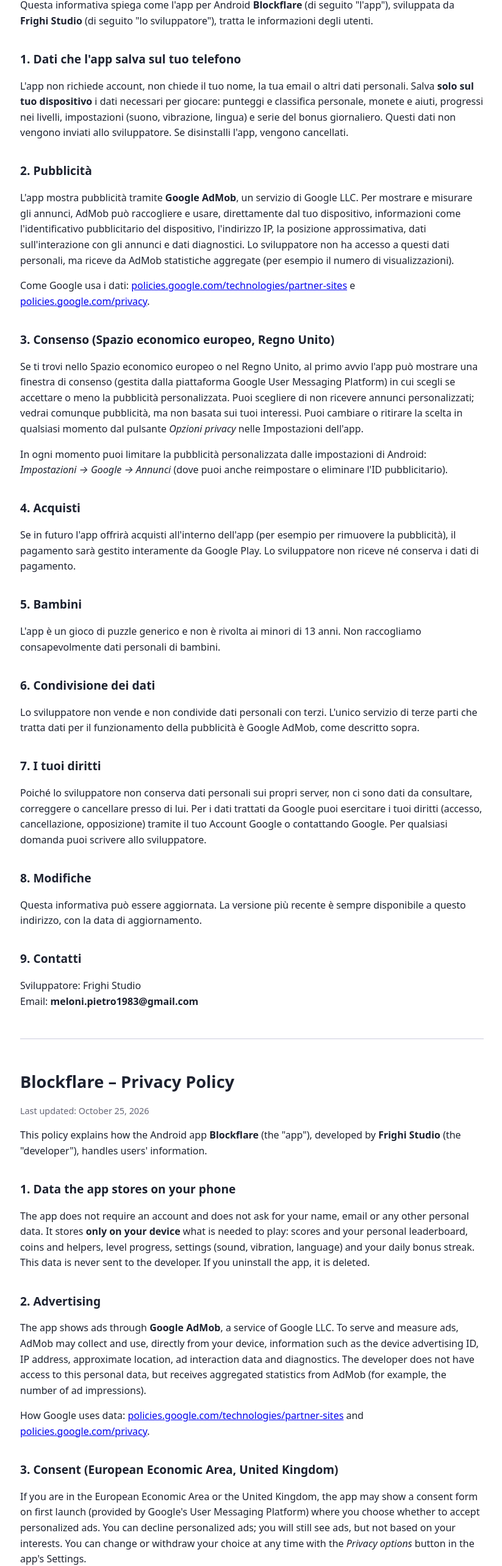
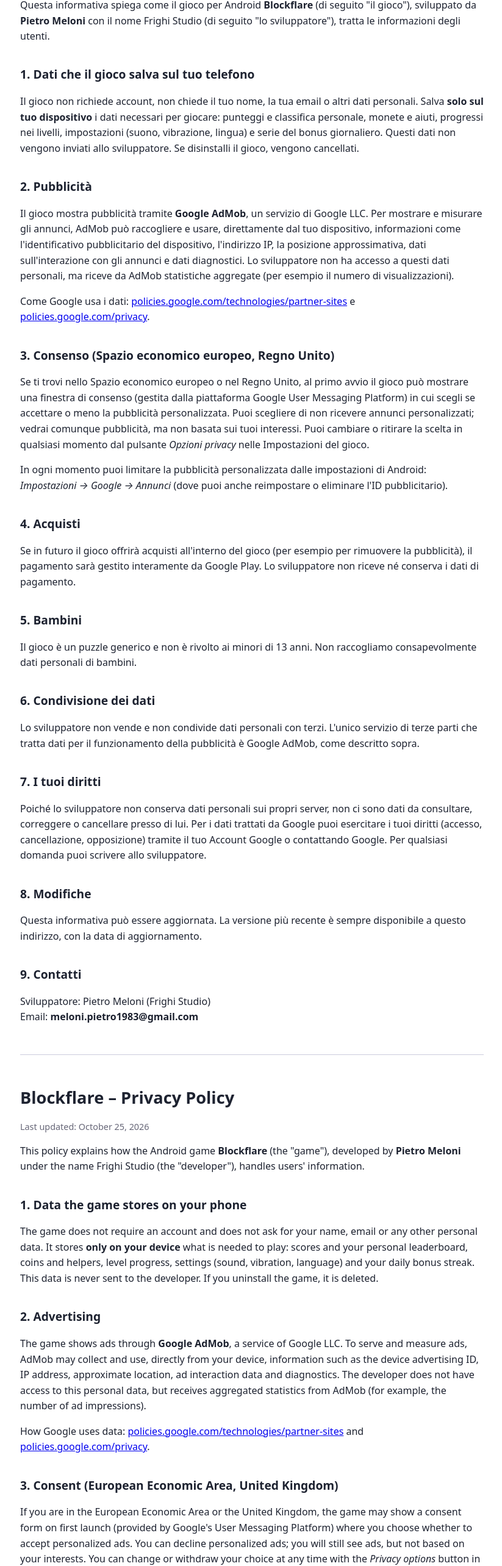
Before and after one commit to Frighi83/blockflare-privacy, a plain HTML site: page index.html in a window 1280 px wide. Shown: the part 173-2741 px from the top of the page at 61% size, without its empty margins (227-1050 px from the left). Drawn offline with Linux system fonts and the light colour scheme.

Commit message:
Update index.html

```diff
--- a/index.html
+++ b/index.html
@@ -22,24 +22,24 @@
 <h1>Blockflare – Informativa sulla privacy</h1>
 <p class="muted">Ultimo aggiornamento: 25 ottobre 2026</p>
 
-<p>Questa informativa spiega come l'app per Android <strong>Blockflare</strong> (di seguito "l'app"), sviluppata da <strong>Frighi Studio</strong> (di seguito "lo sviluppatore"), tratta le informazioni degli utenti.</p>
+<p>Questa informativa spiega come il gioco per Android <strong>Blockflare</strong> (di seguito "il gioco"), sviluppato da <strong>Pietro Meloni</strong> con il nome Frighi Studio (di seguito "lo sviluppatore"), tratta le informazioni degli utenti.</p>
 
-<h2>1. Dati che l'app salva sul tuo telefono</h2>
-<p>L'app non richiede account, non chiede il tuo nome, la tua email o altri dati personali. Salva <strong>solo sul tuo dispositivo</strong> i dati necessari per giocare: punteggi e classifica personale, monete e aiuti, progressi nei livelli, impostazioni (suono, vibrazione, lingua) e serie del bonus giornaliero. Questi dati non vengono inviati allo sviluppatore. Se disinstalli l'app, vengono cancellati.</p>
+<h2>1. Dati che il gioco salva sul tuo telefono</h2>
+<p>Il gioco non richiede account, non chiede il tuo nome, la tua email o altri dati personali. Salva <strong>solo sul tuo dispositivo</strong> i dati necessari per giocare: punteggi e classifica personale, monete e aiuti, progressi nei livelli, impostazioni (suono, vibrazione, lingua) e serie del bonus giornaliero. Questi dati non vengono inviati allo sviluppatore. Se disinstalli il gioco, vengono cancellati.</p>
 
 <h2>2. Pubblicità</h2>
-<p>L'app mostra pubblicità tramite <strong>Google AdMob</strong>, un servizio di Google LLC. Per mostrare e misurare gli annunci, AdMob può raccogliere e usare, direttamente dal tuo dispositivo, informazioni come l'identificativo pubblicitario del dispositivo, l'indirizzo IP, la posizione approssimativa, dati sull'interazione con gli annunci e dati diagnostici. Lo sviluppatore non ha accesso a questi dati personali, ma riceve da AdMob statistiche aggregate (per esempio il numero di visualizzazioni).</p>
+<p>Il gioco mostra pubblicità tramite <strong>Google AdMob</strong>, un servizio di Google LLC. Per mostrare e misurare gli annunci, AdMob può raccogliere e usare, direttamente dal tuo dispositivo, informazioni come l'identificativo pubblicitario del dispositivo, l'indirizzo IP, la posizione approssimativa, dati sull'interazione con gli annunci e dati diagnostici. Lo sviluppatore non ha accesso a questi dati personali, ma riceve da AdMob statistiche aggregate (per esempio il numero di visualizzazioni).</p>
 <p>Come Google usa i dati: <a href="https://policies.google.com/technologies/partner-sites">policies.google.com/technologies/partner-sites</a> e <a href="https://policies.google.com/privacy">policies.google.com/privacy</a>.</p>
 
 <h2>3. Consenso (Spazio economico europeo, Regno Unito)</h2>
-<p>Se ti trovi nello Spazio economico europeo o nel Regno Unito, al primo avvio l'app può mostrare una finestra di consenso (gestita dalla piattaforma Google User Messaging Platform) in cui scegli se accettare o meno la pubblicità personalizzata. Puoi scegliere di non ricevere annunci personalizzati; vedrai comunque pubblicità, ma non basata sui tuoi interessi. Puoi cambiare o ritirare la scelta in qualsiasi momento dal pulsante <em>Opzioni privacy</em> nelle Impostazioni dell'app.</p>
+<p>Se ti trovi nello Spazio economico europeo o nel Regno Unito, al primo avvio il gioco può mostrare una finestra di consenso (gestita dalla piattaforma Google User Messaging Platform) in cui scegli se accettare o meno la pubblicità personalizzata. Puoi scegliere di non ricevere annunci personalizzati; vedrai comunque pubblicità, ma non basata sui tuoi interessi. Puoi cambiare o ritirare la scelta in qualsiasi momento dal pulsante <em>Opzioni privacy</em> nelle Impostazioni del gioco.</p>
 <p>In ogni momento puoi limitare la pubblicità personalizzata dalle impostazioni di Android: <em>Impostazioni → Google → Annunci</em> (dove puoi anche reimpostare o eliminare l'ID pubblicitario).</p>
 
 <h2>4. Acquisti</h2>
-<p>Se in futuro l'app offrirà acquisti all'interno dell'app (per esempio per rimuovere la pubblicità), il pagamento sarà gestito interamente da Google Play. Lo sviluppatore non riceve né conserva i dati di pagamento.</p>
+<p>Se in futuro il gioco offrirà acquisti all'interno del gioco (per esempio per rimuovere la pubblicità), il pagamento sarà gestito interamente da Google Play. Lo sviluppatore non riceve né conserva i dati di pagamento.</p>
 
 <h2>5. Bambini</h2>
-<p>L'app è un gioco di puzzle generico e non è rivolta ai minori di 13 anni. Non raccogliamo consapevolmente dati personali di bambini.</p>
+<p>Il gioco è un puzzle generico e non è rivolto ai minori di 13 anni. Non raccogliamo consapevolmente dati personali di bambini.</p>
 
 <h2>6. Condivisione dei dati</h2>
 <p>Lo sviluppatore non vende e non condivide dati personali con terzi. L'unico servizio di terze parti che tratta dati per il funzionamento della pubblicità è Google AdMob, come descritto sopra.</p>
@@ -51,7 +51,7 @@
 <p>Questa informativa può essere aggiornata. La versione più recente è sempre disponibile a questo indirizzo, con la data di aggiornamento.</p>
 
 <h2>9. Contatti</h2>
-<p>Sviluppatore: Frighi Studio <br>Email: <strong> meloni.pietro1983@gmail.com </strong></p>
+<p>Sviluppatore: Pietro Meloni (Frighi Studio)<br>Email: <strong>meloni.pietro1983@gmail.com</strong></p>
 </section>
 
 <hr>
@@ -61,24 +61,24 @@
 <h1>Blockflare – Privacy Policy</h1>
 <p class="muted">Last updated: October 25, 2026</p>
 
-<p>This policy explains how the Android app <strong>Blockflare</strong> (the "app"), developed by <strong>Frighi Studio</strong> (the "developer"), handles users' information.</p>
+<p>This policy explains how the Android game <strong>Blockflare</strong> (the "game"), developed by <strong>Pietro Meloni</strong> under the name Frighi Studio (the "developer"), handles users' information.</p>
 
-<h2>1. Data the app stores on your phone</h2>
-<p>The app does not require an account and does not ask for your name, email or any other personal data. It stores <strong>only on your device</strong> what is needed to play: scores and your personal leaderboard, coins and helpers, level progress, settings (sound, vibration, language) and your daily bonus streak. This data is never sent to the developer. If you uninstall the app, it is deleted.</p>
+<h2>1. Data the game stores on your phone</h2>
+<p>The game does not require an account and does not ask for your name, email or any other personal data. It stores <strong>only on your device</strong> what is needed to play: scores and your personal leaderboard, coins and helpers, level progress, settings (sound, vibration, language) and your daily bonus streak. This data is never sent to the developer. If you uninstall the game, it is deleted.</p>
 
 <h2>2. Advertising</h2>
-<p>The app shows ads through <strong>Google AdMob</strong>, a service of Google LLC. To serve and measure ads, AdMob may collect and use, directly from your device, information such as the device advertising ID, IP address, approximate location, ad interaction data and diagnostics. The developer does not have access to this personal data, but receives aggregated statistics from AdMob (for example, the number of ad impressions).</p>
+<p>The game shows ads through <strong>Google AdMob</strong>, a service of Google LLC. To serve and measure ads, AdMob may collect and use, directly from your device, information such as the device advertising ID, IP address, approximate location, ad interaction data and diagnostics. The developer does not have access to this personal data, but receives aggregated statistics from AdMob (for example, the number of ad impressions).</p>
 <p>How Google uses data: <a href="https://policies.google.com/technologies/partner-sites">policies.google.com/technologies/partner-sites</a> and <a href="https://policies.google.com/privacy">policies.google.com/privacy</a>.</p>
 
 <h2>3. Consent (European Economic Area, United Kingdom)</h2>
-<p>If you are in the European Economic Area or the United Kingdom, the app may show a consent form on first launch (provided by Google's User Messaging Platform) where you choose whether to accept personalized ads. You can decline personalized ads; you will still see ads, but not based on your interests. You can change or withdraw your choice at any time with the <em>Privacy options</em> button in the app's Settings.</p>
+<p>If you are in the European Economic Area or the United Kingdom, the game may show a consent form on first launch (provided by Google's User Messaging Platform) where you choose whether to accept personalized ads. You can decline personalized ads; you will still see ads, but not based on your interests. You can change or withdraw your choice at any time with the <em>Privacy options</em> button in the game's Settings.</p>
 <p>At any time you can limit personalized advertising in your Android settings: <em>Settings → Google → Ads</em> (where you can also reset or delete your advertising ID).</p>
 
 <h2>4. Purchases</h2>
-<p>If the app later offers in-app purchases (for example to remove ads), payment will be handled entirely by Google Play. The developer does not receive or store payment details.</p>
+<p>If the game later offers in-app purchases (for example to remove ads), payment will be handled entirely by Google Play. The developer does not receive or store payment details.</p>
 
 <h2>5. Children</h2>
-<p>The app is a general-audience puzzle game and is not directed to children under 13. We do not knowingly collect personal data from children.</p>
+<p>The game is a general-audience puzzle game and is not directed to children under 13. We do not knowingly collect personal data from children.</p>
 
 <h2>6. Data sharing</h2>
 <p>The developer does not sell or share personal data with third parties. The only third-party service that processes data for advertising is Google AdMob, as described above.</p>
@@ -90,7 +90,7 @@
 <p>This policy may be updated. The latest version is always available at this address, with its update date.</p>
 
 <h2>9. Contact</h2>
-<p>Developer: Frighi Studio <br>Email: <strong> meloni.pietro1983@gmail.com </strong></p>
+<p>Developer: Pietro Meloni (Frighi Studio)<br>Email: <strong>meloni.pietro1983@gmail.com</strong></p>
 </section>
 
 </body>
```
